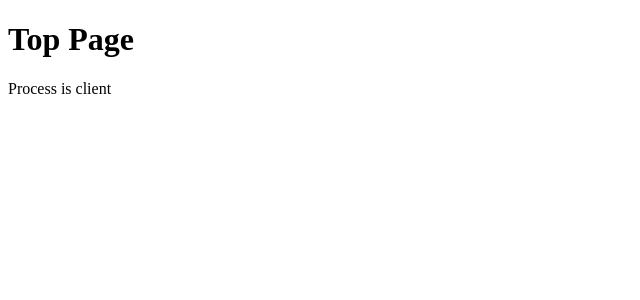
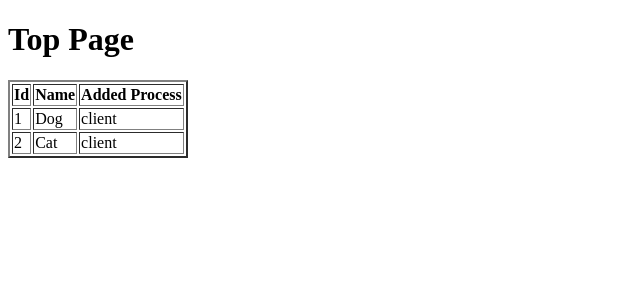
Before and after one commit to mogi86/study-nuxt3-v2, a Nuxt app: page / in a window 1280 px wide. Shown: the top 300 px of the page, without its empty margins (0-640 px from the left). Built offline with nearby package versions, Linux system fonts and the light colour scheme.

Commit message:
add list

```diff
--- /dev/null
+++ b/src/components/displayList.vue
@@ -0,0 +1,32 @@
+<template>
+  <table border="2">
+    <tr>
+      <th>Id</th>
+      <th>Name</th>
+      <th>Added Process</th>
+    </tr>
+    <tr v-for="animal in animals">
+      <td>{{ animal.id }}</td>
+      <td>{{ animal.name }}</td>
+      <td>{{ animal.addedProcess }}</td>
+    </tr>
+  </table>
+</template>
+
+<script lang="ts">
+import {defineComponent, PropType} from "vue"
+import {Animal} from "@/type/animal"
+
+export default defineComponent({
+  props: {
+    animals: {
+      type: Array as PropType<Array<Animal>>,
+      default: {}
+    }
+  }
+})
+</script>
+
+<style scoped>
+
+</style>
--- a/src/pages/index.vue
+++ b/src/pages/index.vue
@@ -1,17 +1,42 @@
 <template>
   <h1>Top Page</h1>
   <div>
-    Process is {{ currentProcess }}
+    <display-list :animals="animals" />
   </div>
 </template>
 
 <script lang="ts">
-import {defineComponent} from "vue";
+import {defineComponent} from "vue"
+import {Animal} from "@/type/animal"
+import displayList from "@/components/displayList.vue";
 
 export default defineComponent({
+  components: {
+    displayList
+  },
   setup () {
+    const animals: Animal[] = [{
+      id: 1,
+      name: 'Dog',
+      addedProcess: process.client ? 'client' : 'server'
+    }]
+
+    animals.push({
+      id: 2,
+      name: 'Cat',
+      addedProcess: process.client ? 'client' : 'server'
+    })
+
+    if (process.server) {
+      animals.push({
+        id: 3,
+        name: 'Bird',
+        addedProcess: process.client ? 'client' : 'server'
+      })
+    }
+
     return {
-      currentProcess: process.client ? 'client' : 'server'
+      animals
     }
   }
 })
--- /dev/null
+++ b/src/type/animal.ts
@@ -0,0 +1,5 @@
+export type Animal = {
+    id: number,
+    name: string
+    addedProcess: string
+}
```
